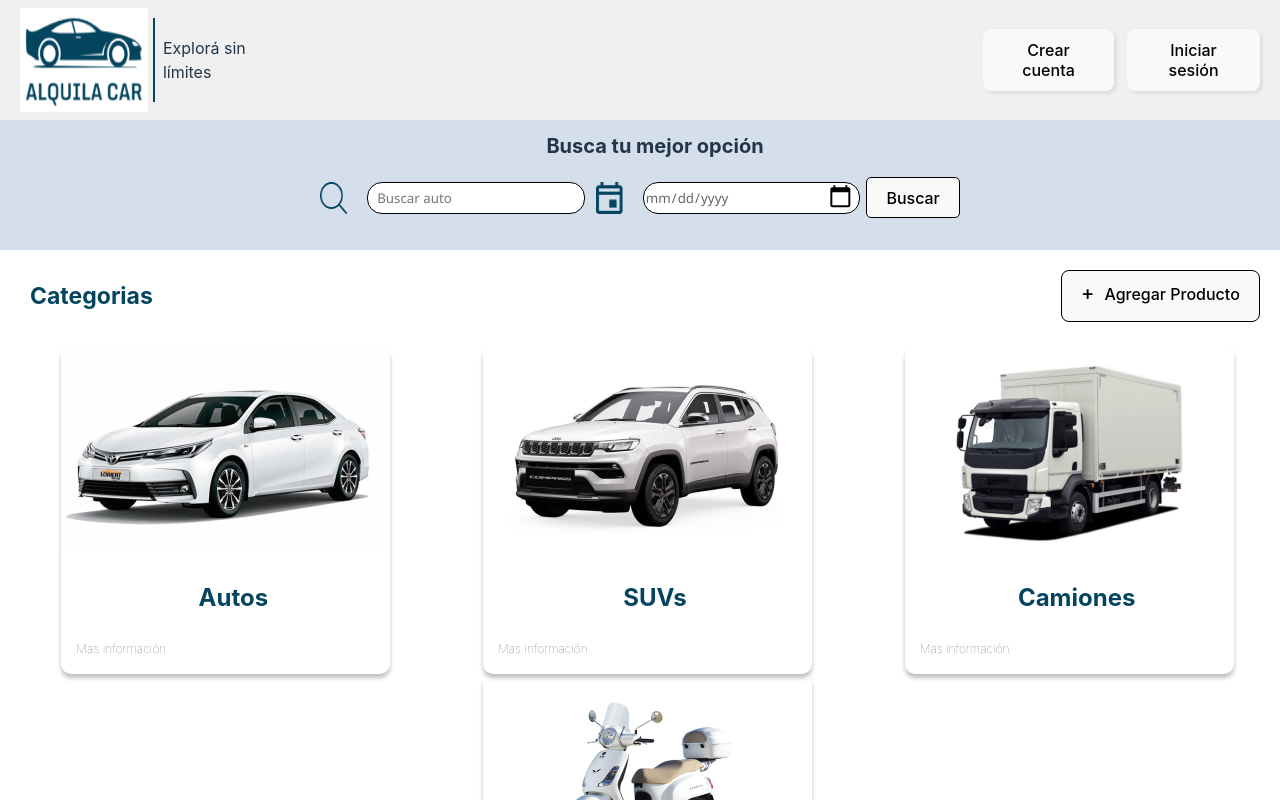
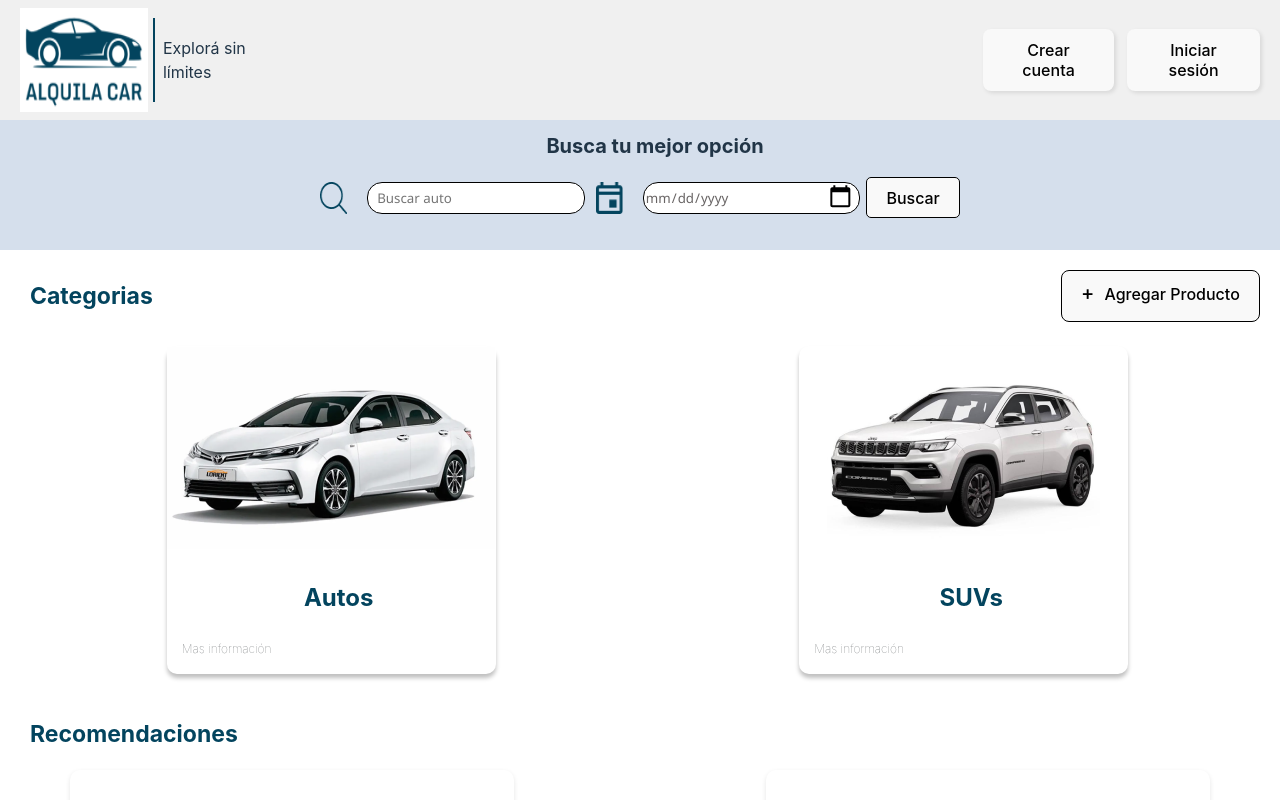
Before and after one commit to nicocunso/DH-C3-PI-FRONT, a React (Vite) app in the folder Proyecto final/ProyectoIntegrador/: page / in a window 1280 px wide. Shown: the top 800 px of the page. Built offline with nearby package versions, Linux system fonts and the light colour scheme.

Commit message:
subo actualizado

```diff
--- a/Proyecto final/ProyectoIntegrador/src/Components/Categorias/Categorias.jsx
+++ b/Proyecto final/ProyectoIntegrador/src/Components/Categorias/Categorias.jsx
@@ -1,9 +1,7 @@
 import React from 'react';
 import categoriasStyle from './Categorias.module.css';
 import imgauto from '../../assets/Auto.png';
-import imgcamion from '../../assets/Camion.png';
 import imgsuv from '../../assets/Suv.png';
-import imgmoto from '../../assets/Moto.png';
 import AutosCategoria from '../Cards/AutosCategoria/Autoscategoria'
 import { Link } from 'react-router-dom';
 
@@ -12,8 +10,7 @@ const Categorias = () => {
   let categorias = [
     { id: 1, tipo: 'Autos', img: imgauto, texto: 'Mas información' },
     { id: 2, tipo: 'SUVs', img: imgsuv, texto: 'Mas información' },
-    { id: 3, tipo: 'Camiones', img: imgcamion, texto: 'Mas información' },
-    { id: 4, tipo: 'Motos', img: imgmoto, texto: 'Mas información' },
+
   ];
 
   return (
--- a/Proyecto final/ProyectoIntegrador/src/Components/Categorias/Categorias.module.css
+++ b/Proyecto final/ProyectoIntegrador/src/Components/Categorias/Categorias.module.css
@@ -14,7 +14,7 @@
     display: flex;
 
     margin-left: 15px;
-    justify-content: space-around;
+    justify-content:space-around;
     flex-wrap: wrap;
 
 }
--- a/Proyecto final/ProyectoIntegrador/src/Components/Footer/Footer.module.css
+++ b/Proyecto final/ProyectoIntegrador/src/Components/Footer/Footer.module.css
@@ -7,7 +7,7 @@
     flex-direction: column;
     align-content: center;
     margin-top: 20px;
-    background-color: aliceblue;
+    background-color: #f0f0f0;
 
 
 }
```
